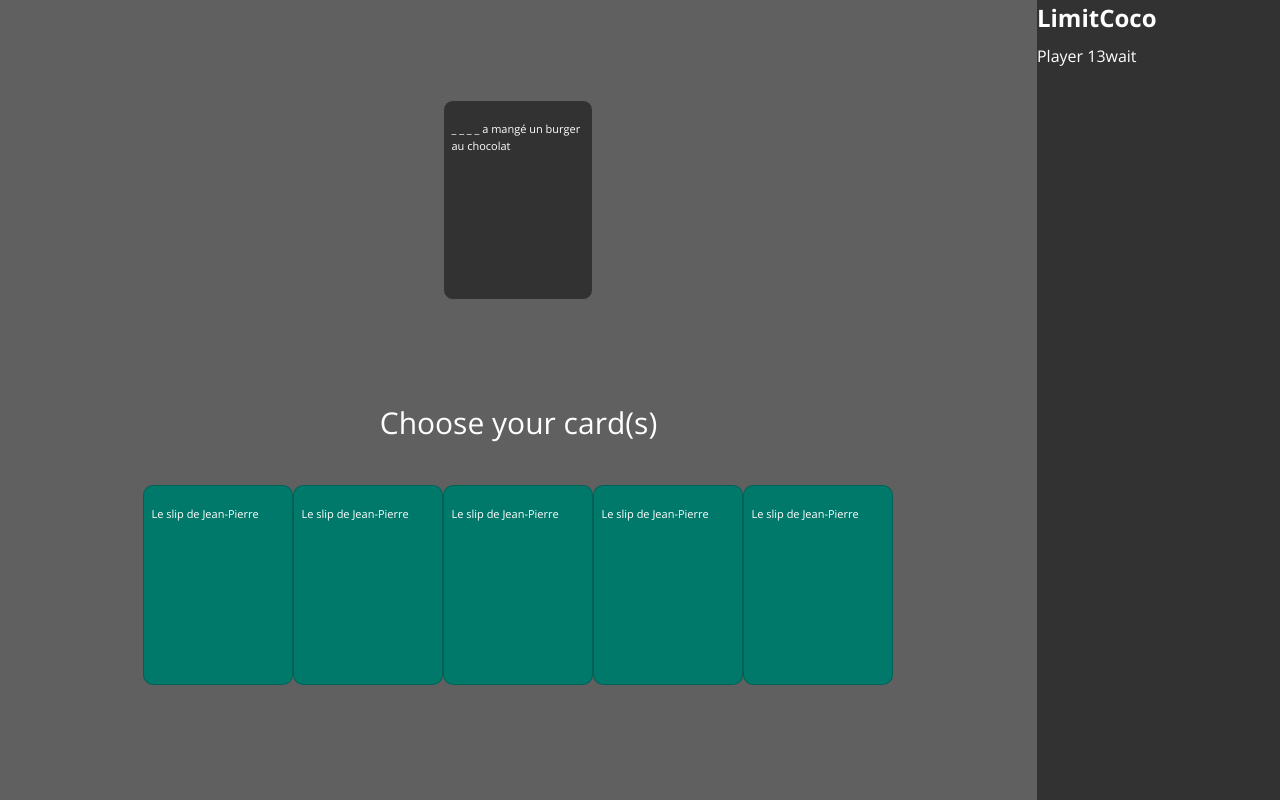
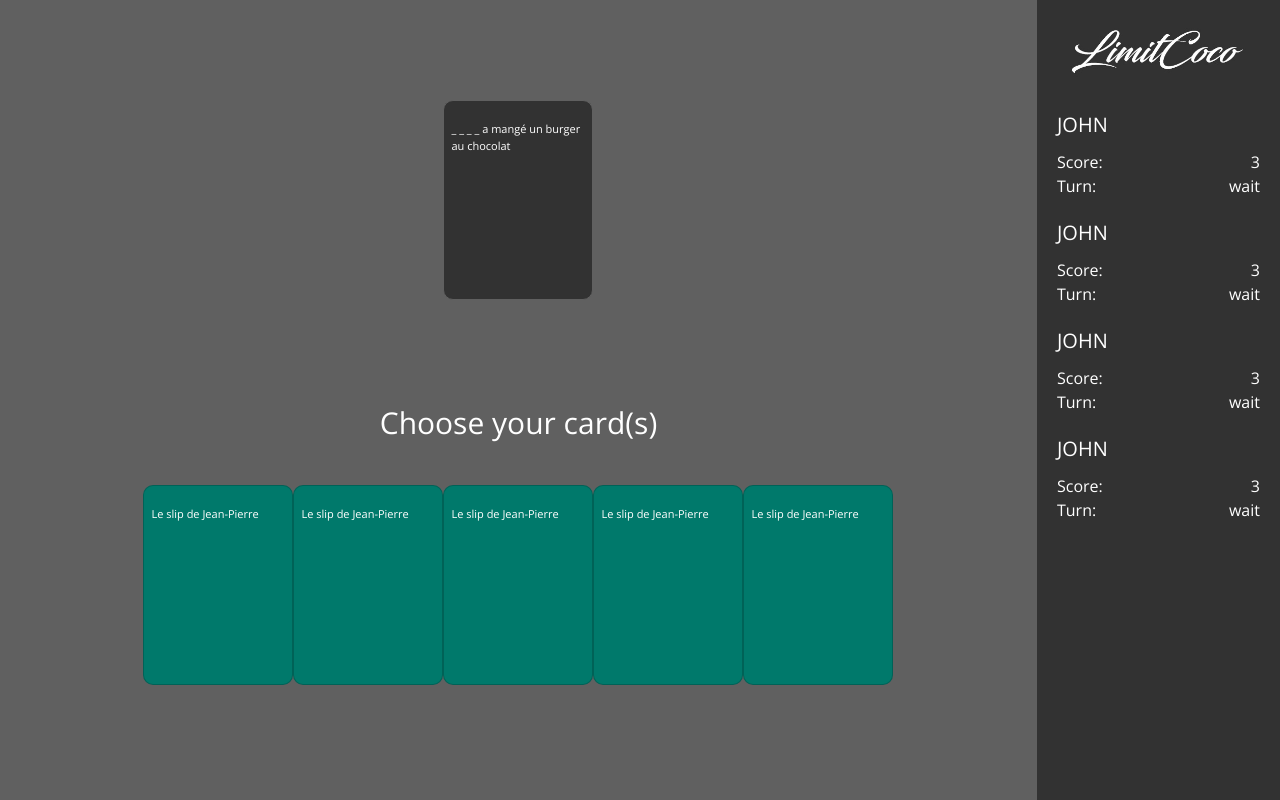
Before and after one commit to adrienvidal/limitcoco-react, a React (Create React App) app in the folder client/: page / in a window 1280 px wide. Built offline with nearby package versions, Linux system fonts and the light colour scheme.

Commit message:
add players sidebar UI

```diff
--- a/client/src/assets/styles/common/_colors.scss
+++ b/client/src/assets/styles/common/_colors.scss
@@ -1,5 +1,6 @@
 $primary: #00796b;
 $secondary: #323232;
+$tercery: #ff5722;
 $grey: #606060;
 
 $white: #fff;
--- a/client/src/assets/styles/global/global.scss
+++ b/client/src/assets/styles/global/global.scss
@@ -9,3 +9,9 @@ body {
   font-size: 16px;
   overflow: hidden;
 }
+
+ul {
+  list-style: none;
+  margin: 0;
+  padding: 0;
+}
--- a/client/src/components/sections/Sidebar/index.jsx
+++ b/client/src/components/sections/Sidebar/index.jsx
@@ -1,16 +1,62 @@
 import React from 'react'
 import style from './index.module.scss'
+import logo from '../../../assets/images/logo.jpg'
 
 const Sidebar = () => {
   return (
     <div className={style.main}>
-      <h2>LimitCoco</h2>
+      <div className={style['logo']}>
+        <img src={logo} alt='logo' />
+      </div>
 
       <div className={style.players}>
+        {/* player */}
         <div className={style.player}>
-          <span className='name'>Player 1</span>
-          <span className='score'>3</span>
-          <span className='turn'>wait</span>
+          <ul>
+            <li className={style.name}>John</li>
+            <li>
+              Score: <span>3</span>
+            </li>
+            <li>
+              Turn: <span>wait</span>
+            </li>
+          </ul>
+        </div>
+        {/* player */}
+        <div className={style.player}>
+          <ul>
+            <li className={style.name}>John</li>
+            <li>
+              Score: <span>3</span>
+            </li>
+            <li>
+              Turn: <span>wait</span>
+            </li>
+          </ul>
+        </div>
+        {/* player */}
+        <div className={style.player}>
+          <ul>
+            <li className={style.name}>John</li>
+            <li>
+              Score: <span>3</span>
+            </li>
+            <li>
+              Turn: <span>wait</span>
+            </li>
+          </ul>
+        </div>
+        {/* player */}
+        <div className={style.player}>
+          <ul>
+            <li className={style.name}>John</li>
+            <li>
+              Score: <span>3</span>
+            </li>
+            <li>
+              Turn: <span>wait</span>
+            </li>
+          </ul>
         </div>
       </div>
     </div>
--- a/client/src/components/sections/Sidebar/index.module.scss
+++ b/client/src/components/sections/Sidebar/index.module.scss
@@ -5,7 +5,36 @@
   color: #fff;
   margin-left: auto;
   width: 300px;
+  /* display: flex;
+  flex-direction: column;
+  align-items: center; */
+}
+
+.logo {
+  width: 200px;
+  margin: 20px auto;
+  img {
+    width: 100%;
+  }
 }
 
 .players {
+  padding: 0 20px;
+
+  .player {
+    margin-bottom: 20px;
+  }
+
+  .name {
+    font-size: 20px;
+    margin-bottom: 10px;
+    text-transform: uppercase;
+  }
+  li {
+    display: flex;
+
+    span {
+      margin-left: auto;
+    }
+  }
 }
```
Also changed, not shown: client/src/assets/images/logo.jpg (added).
